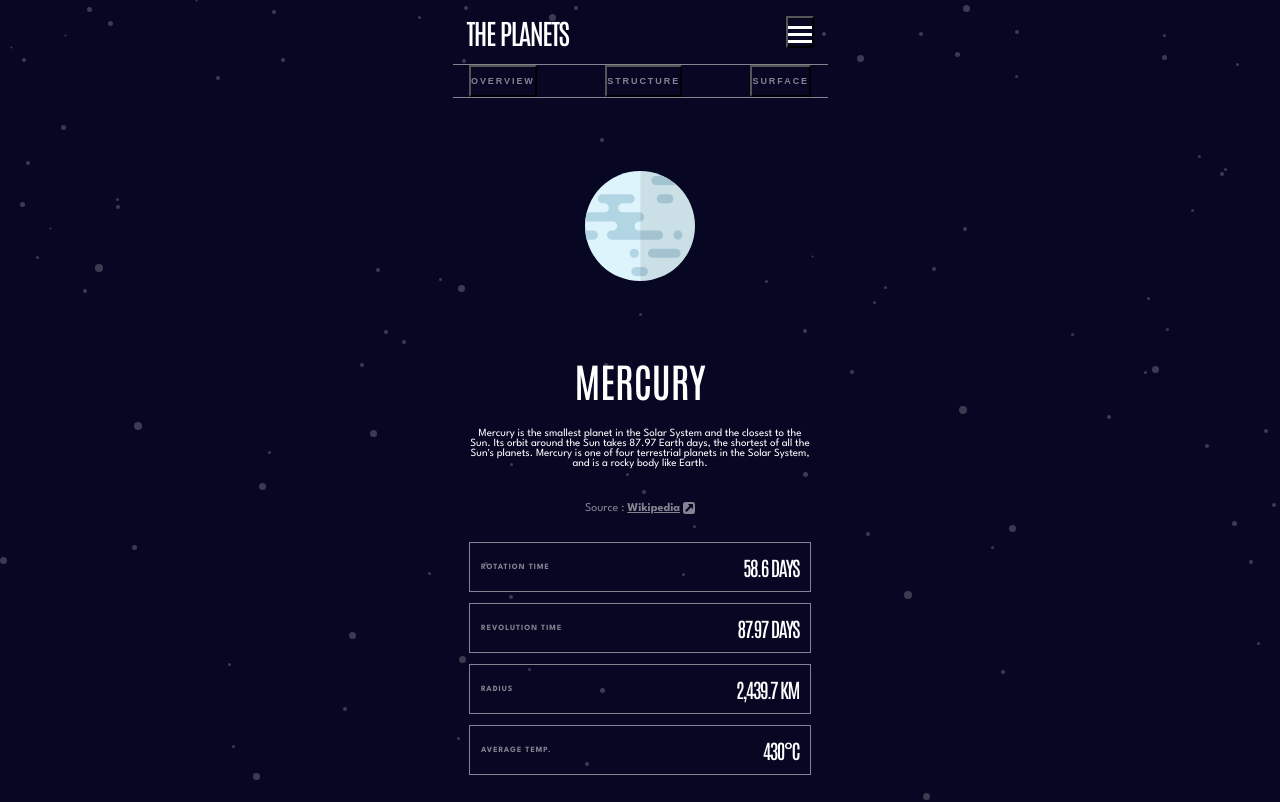
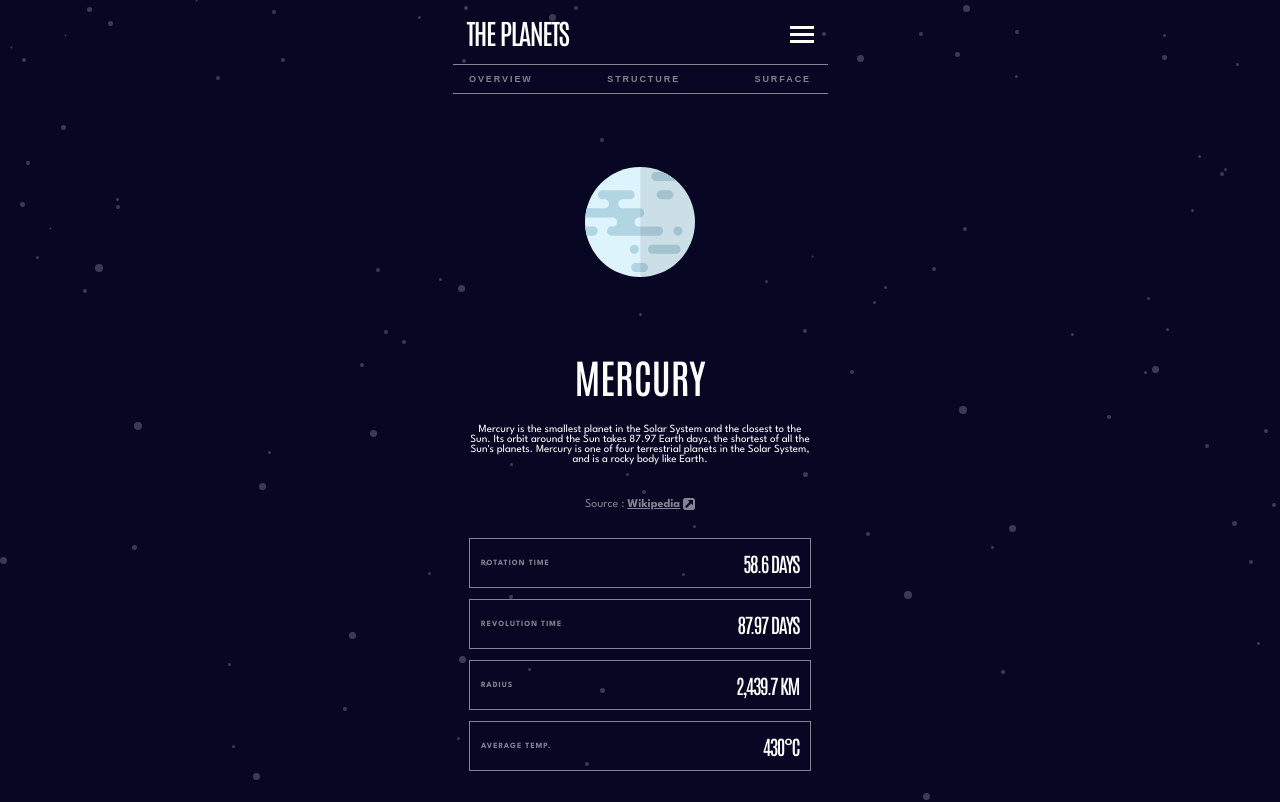
Before and after one commit to jasonkartz/planets-fact-site, a React (Create React App) app: page / in a window 1280 px wide. Built offline with nearby package versions, Linux system fonts and the light colour scheme.

Commit message:
minor functionality updates

```diff
--- a/src/App.js
+++ b/src/App.js
@@ -1,5 +1,6 @@
 import data from "./data.json";
 import HamburgerIcon from "./HamburgerIcon";
+import SourceIcon from "./SourceIcon";
 import { useState } from "react";
 
 function App() {
@@ -11,7 +12,7 @@
         <h2>
           <span>THE PLANETS</span>{" "}
           <button onClick={() => setDisplayMenu(!displayMenu)}>
-            <HamburgerIcon />
+            <HamburgerIcon displayMenu={displayMenu} />
           </button>
         </h2>
         <nav style={{ display: displayMenu ? "block" : "none" }}>
@@ -85,7 +86,13 @@
               >
                 Wikipedia
               </a>{" "}
-              <img src="./assets/icon-source.svg" alt="source-icon" />
+              <a
+                href={data[0].overview.source}
+                target="_blank"
+                rel="noreferrer"
+              >
+                <SourceIcon />
+              </a>
             </cite>
           </div>
         </section>
--- a/src/HamburgerIcon.js
+++ b/src/HamburgerIcon.js
@@ -1,6 +1,12 @@
-export default function HamburgerIcon() {
+export default function HamburgerIcon({ displayMenu }) {
+  const opacity = displayMenu ? "0.5" : "1";
   return (
-    <svg xmlns="http://www.w3.org/2000/svg" width="24" height="17">
+    <svg
+      xmlns="http://www.w3.org/2000/svg"
+      width="24"
+      height="17"
+      style={{ opacity: opacity }}
+    >
       <g fill="#FFF" fillRule="evenodd">
         <path d="M0 0h24v3H0zM0 7h24v3H0zM0 14h24v3H0z" />
       </g>
--- /dev/null
+++ b/src/SourceIcon.js
@@ -0,0 +1,12 @@
+export default function SourceIcon() {
+  return (
+    <svg xmlns="http://www.w3.org/2000/svg" width="12" height="12">
+      <path
+        className="source-icon"
+        fill="#FFF"
+        d="M11.34.66C10.9.22 10.37 0 9.75 0h-7.5C1.63 0 1.1.22.66.66.22 1.1 0 1.63 0 2.25v7.5c0 .62.22 1.15.66 1.59.44.44.97.66 1.59.66h7.5c.62 0 1.15-.22 1.59-.66.44-.44.66-.97.66-1.59v-7.5c0-.62-.22-1.15-.66-1.59zM10 6.25a.467.467 0 01-.305.46.544.544 0 01-.195.04.465.465 0 01-.352-.149L8.023 5.476 3.852 9.648a.481.481 0 01-.352.149.48.48 0 01-.352-.149l-.796-.797a.48.48 0 01-.149-.351.48.48 0 01.149-.352l4.172-4.172-1.125-1.125c-.162-.15-.198-.333-.11-.546A.467.467 0 015.75 2H9.5c.135 0 .253.05.352.148A.48.48 0 0110 2.5v3.75z"
+        opacity="0.5"
+      />
+    </svg>
+  );
+}
--- a/src/index.css
+++ b/src/index.css
@@ -65,7 +65,10 @@
   max-width: 375px;
   margin: auto;
 }
-
+button {
+  background-color: transparent;
+  border: none;
+}
 h1,
 h2 {
   font-family: 'Antonio','Courier New', Courier, monospace;
@@ -159,7 +162,6 @@
   font-size: 9px;
   font-weight: bold;
   letter-spacing: 1.93px;
-  background-color: transparent;
   color: var(--light-gray);
   padding: 1em 0;
 }
@@ -168,7 +170,7 @@
   color: white;
   text-decoration: underline;
   text-decoration-thickness: 2px;
-  text-underline-offset: 1.25em;
+  text-underline-offset: 1em;
 }
 
 .img-planet-container {
@@ -198,7 +200,13 @@
   color: var(--light-gray);
   font-weight: bold;
 }
-cite img {
+cite:hover a {
+  color: white;
+}
+cite:hover .source-icon {
+  opacity: 1;
+}
+cite a:last-child :first-child {
   vertical-align: sub;
 }
 
```
